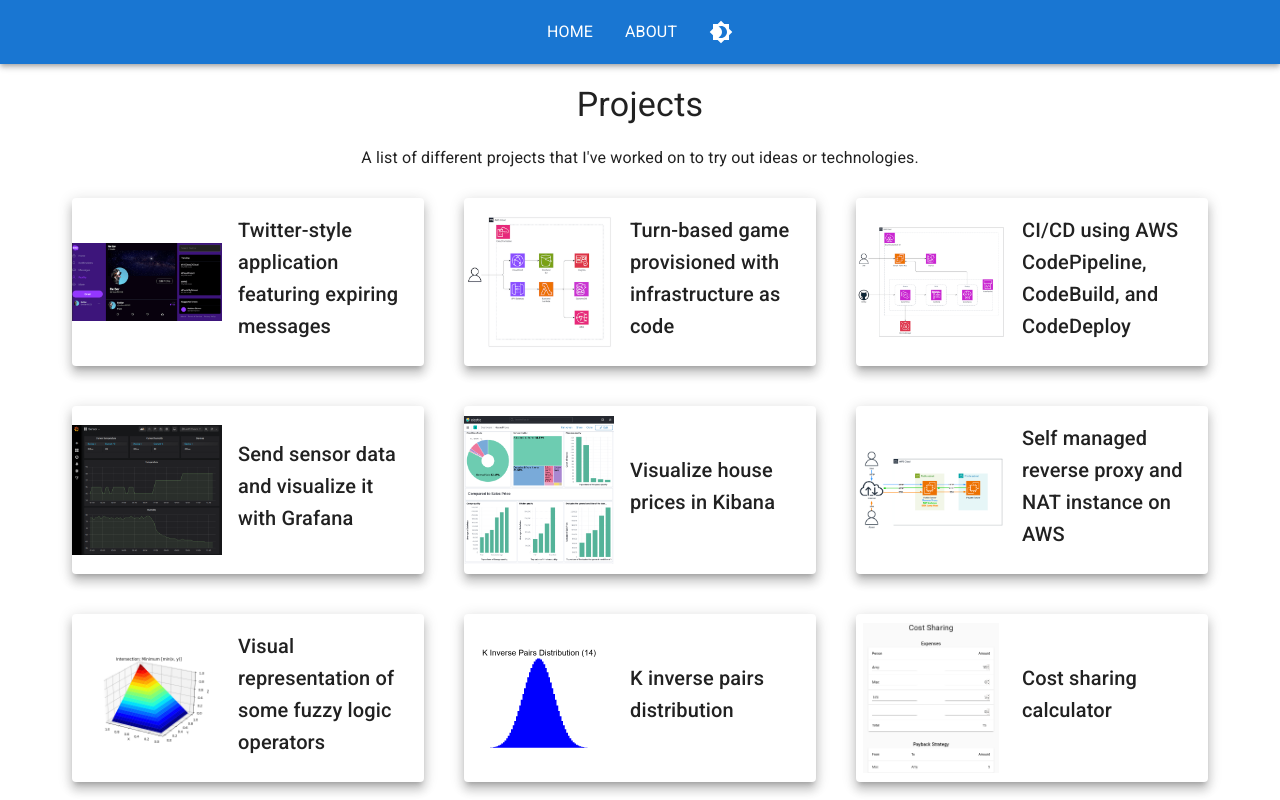
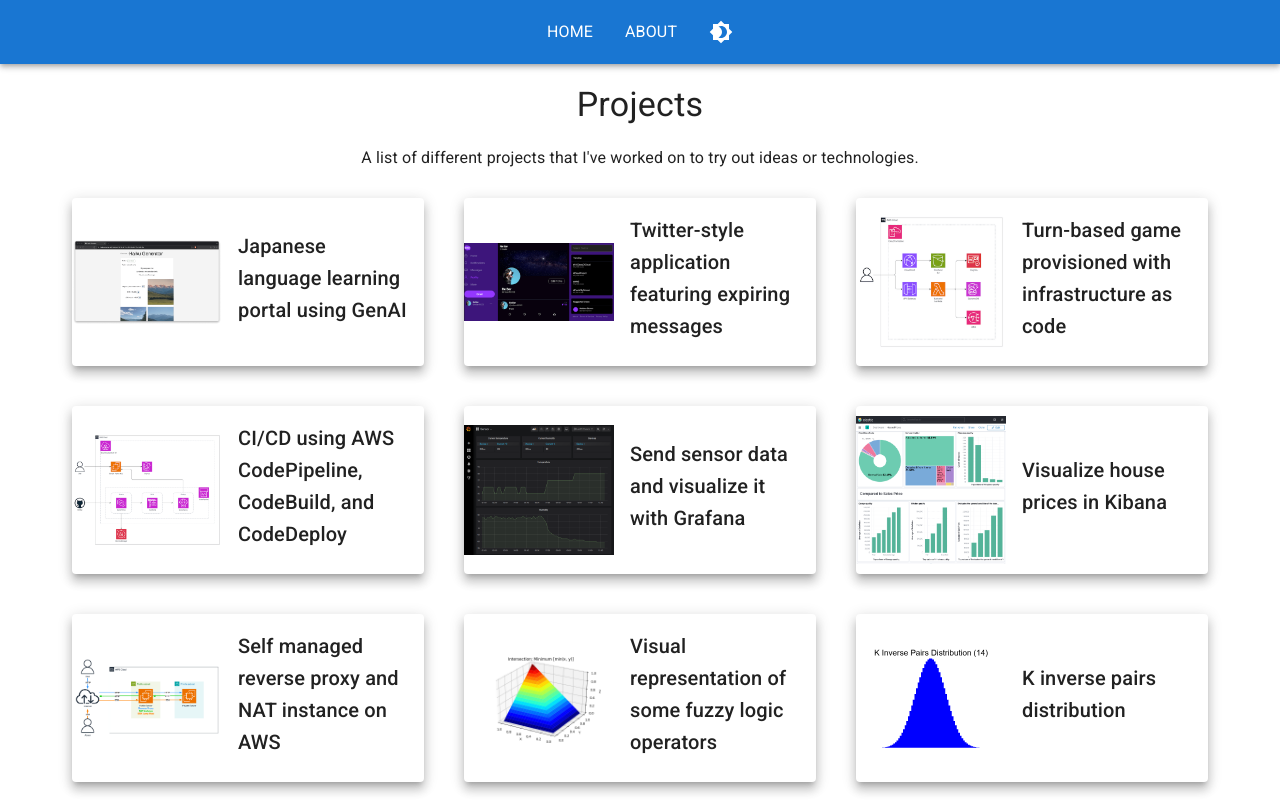
Before and after one commit to danielwohlgemuth/danielwohlgemuth.github.io, a React (Create React App) app: page / in a window 1280 px wide. Shown: the top 800 px of the page. Built offline with nearby package versions, Linux system fonts and the light colour scheme.

Commit message:
Add Japanese language learning portal project

```diff
--- a/src/Components/Home.js
+++ b/src/Components/Home.js
@@ -3,6 +3,11 @@ import LinkOrUrl from "./LinkOrUrl";
 
 
 const projects = [
+  {
+    name: "Japanese language learning portal using GenAI",
+    url: "https://github.com/danielwohlgemuth/genai-bootcamp",
+    image: "japanese-language-learning-portal.png",
+  },
   {
     name: "Twitter-style application featuring expiring messages",
     url: "https://github.com/danielwohlgemuth/aws-bootcamp-cruddur",
```
Also changed, not shown: public/images/japanese-language-learning-portal.png (added).
